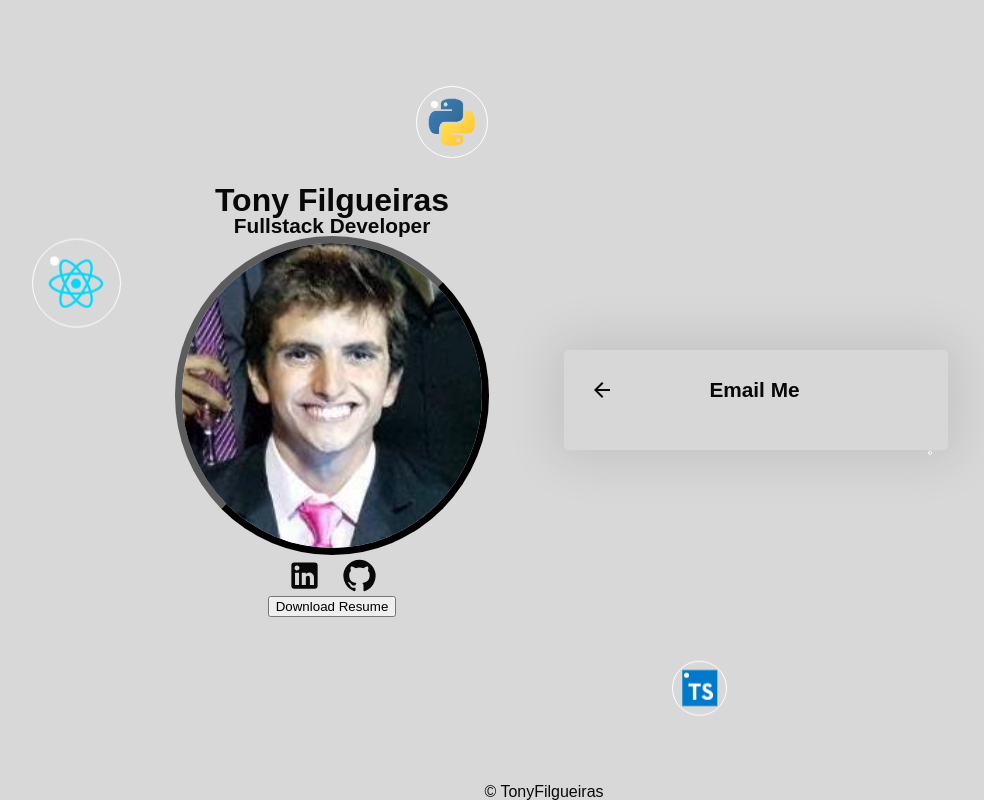
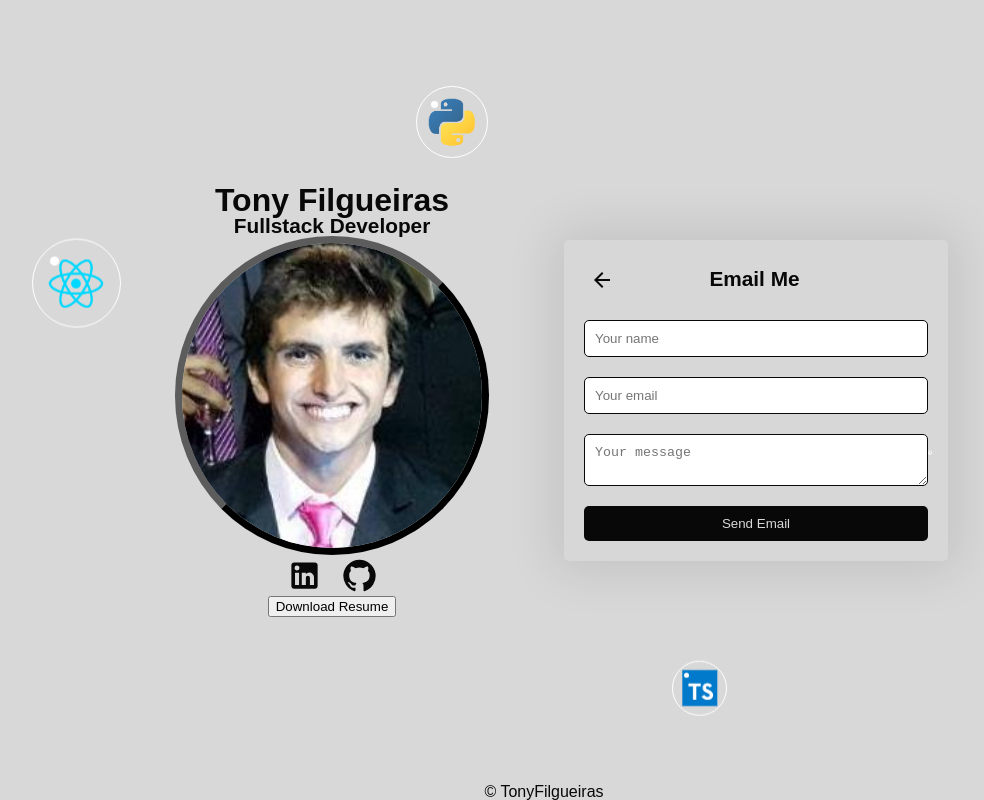
Before and after one commit to TonyFilgueiras/tony_portifolio, a React (Vite) app: page /emailme in a window 1280 px wide. Shown: the whole page, without its empty margins (96-1080 px from the left). Built offline with nearby package versions, Linux system fonts and the light colour scheme.

Commit message:
feat: email me working

```diff
--- a/package.json
+++ b/package.json
@@ -15,6 +15,7 @@
     "@mui/icons-material": "^5.16.4",
     "@mui/material": "^5.16.4",
     "@tsparticles/react": "^3.0.0",
+    "emailjs-com": "^3.2.0",
     "react": "^18.3.1",
     "react-dom": "^18.3.1",
     "react-router-dom": "^6.25.1",
--- /dev/null
+++ b/src/components/DefaultButton.tsx
@@ -0,0 +1,27 @@
+import { ButtonHTMLAttributes } from 'react';
+import styled from 'styled-components';
+
+type Props = ButtonHTMLAttributes<HTMLButtonElement> &{
+  text: string
+}
+
+const DefaultButtonContainer = styled.button`
+  transition: all.3s;
+  padding: 10px;
+  border-radius: 5px;
+  border: none;
+  background-color: ${({ theme }) => theme.colors.text};
+  color: ${({ theme }) => theme.colors.bg};
+  cursor: pointer;
+
+  &:hover {
+    background-color: ${({ theme }) => theme.colors.bg};
+    color: ${({ theme }) => theme.colors.text};
+  }
+`;
+
+export default function DefaultButton({text, ...props}: Props) {
+  return (
+    <DefaultButtonContainer {...props}>{text}</DefaultButtonContainer>
+  )
+}
--- a/src/views/EmailMeView.tsx
+++ b/src/views/EmailMeView.tsx
@@ -1,13 +1,42 @@
-import React from 'react'
-import ContentContainer from '../components/ContentContainer'
-import { useNavigate } from 'react-router-dom';
-import ContentHeader from '../components/ContentHeader';
+import React, { FormEvent, useRef, useState } from "react";
+import ContentContainer from "../components/ContentContainer";
+import { useNavigate } from "react-router-dom";
+import ContentHeader from "../components/ContentHeader";
+import styled from "styled-components";
+import emailjs from "emailjs-com";
+import DefaultButton from "../components/DefaultButton";
+
+const Form = styled.form`
+  display: flex;
+  flex-direction: column;
+  gap: 20px;
+  margin-top: 20px;
+`;
+
+const Input = styled.input`
+  padding: 10px;
+  border-radius: 5px;
+  border: 1px solid ${({ theme }) => theme.colors.text};
+`;
+
+const Textarea = styled.textarea`
+  padding: 10px;
+  border-radius: 5px;
+  border: 1px solid ${({ theme }) => theme.colors.text};
+`;
 
 export default function EmailMeView() {
   const navigate = useNavigate();
-  const [isFlipping, setIsFlipping] = React.useState(false);
-  const [isReturning, setIsReturning] = React.useState<boolean>(false);
+  const [isFlipping, setIsFlipping] = useState(false);
+  const [isReturning, setIsReturning] = useState<boolean>(false);
+  const form = useRef<HTMLFormElement>(null);
 
+  const [name, setName] = useState("");
+  const [email, setEmail] = useState("");
+  const [message, setMessage] = useState("");
+  const [loading, setLoading] = useState(false);
+  const [error, setError] = useState("");
+  const [success, setSuccess] = useState("");
 
   React.useEffect(() => {
     setIsFlipping(true);
@@ -27,7 +56,35 @@
     }, 400);
   }
 
+  const sendEmail = (e: FormEvent) => {
+    e.preventDefault();
+    setLoading(true);
+    setError("");
+    setSuccess("");
+
+    emailjs.sendForm("service_yk0879t", "template_hulj48n", form.current!, "6sWN3uh5xdhmi5ml1").then(
+      () => {
+        setLoading(false);
+        setSuccess("Email sent successfully!");
+      },
+      () => {
+        setLoading(false);
+        setError("Failed to send email. Please try again.");
+      }
+    );
+  };
   return (
-    <ContentContainer isFlipping={isFlipping} isReturning={isReturning}><ContentHeader onReturnButtonClick={handleReturnButtonClicked} title='Email Me'/></ContentContainer>
-  )
+    <ContentContainer isFlipping={isFlipping} isReturning={isReturning}>
+      <ContentHeader onReturnButtonClick={handleReturnButtonClicked} title="Email Me" />
+      <Form ref={form} onSubmit={sendEmail}>
+        <Input type="text" name="user_name" placeholder="Your name" value={name} onChange={(e) => setName(e.target.value)} required />
+        <Input type="email" name="user_email" placeholder="Your email" value={email} onChange={(e) => setEmail(e.target.value)} required />
+        <Textarea name="message" placeholder="Your message" value={message} onChange={(e) => setMessage(e.target.value)} required />
+        <DefaultButton type="submit" disabled={loading} text={loading ? "Sending..." : "Send Email"}/>
+
+        {error && <p style={{ color: "red" }}>{error}</p>}
+        {success && <p style={{ color: "green" }}>{success}</p>}
+      </Form>
+    </ContentContainer>
+  );
 }
```
Also changed, not shown: 1 other file (tests, documents, lock files or other folders).
